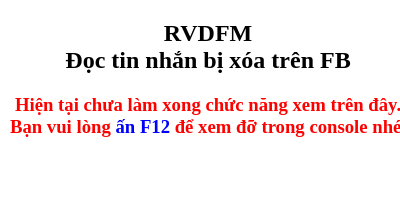
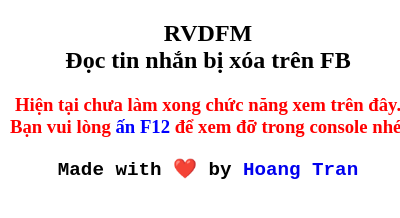
Before and after one commit to HoangTran0410/RevealDeletedFBMessages, a browser extension: page popup/popup.html in a window 400 px wide. Drawn offline with Linux system fonts and the light colour scheme.

Commit message:
[Update] Add author

```diff
--- a/popup/popup.html
+++ b/popup/popup.html
@@ -21,6 +21,9 @@
     <!-- <table id="example" class="hover order-column" width="100%"></table> -->
 
     <!-- <script src="popup.js"> </script> -->
+    <p class="author">
+        Made with ❤️ by <a href="https://www.facebook.com/99.hoangtran/" target="_blank">Hoang Tran</a>
+    </p>
 </body>
 
 </html>
--- a/popup/style.css
+++ b/popup/style.css
@@ -9,3 +9,14 @@ h2,
 h3 {
     text-align: center;
 }
+
+a {
+    text-decoration: none;
+}
+
+.author {
+    font-family: 'Courier New', Courier, monospace;
+    font-size: 1.2em;
+    font-weight: bold;
+    text-align: center;
+}
```
